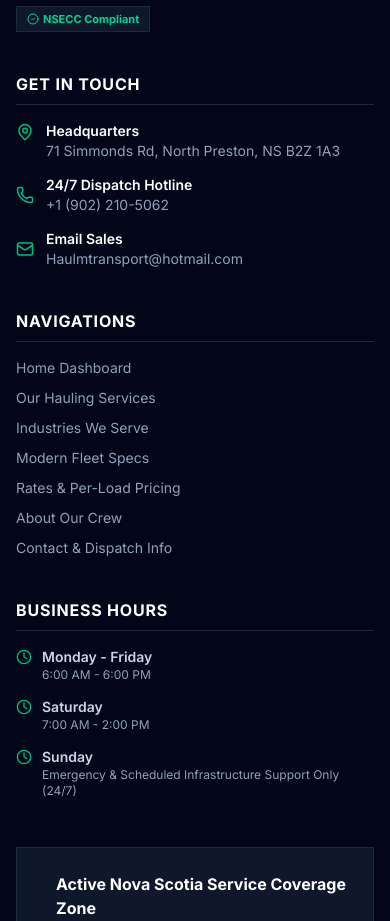
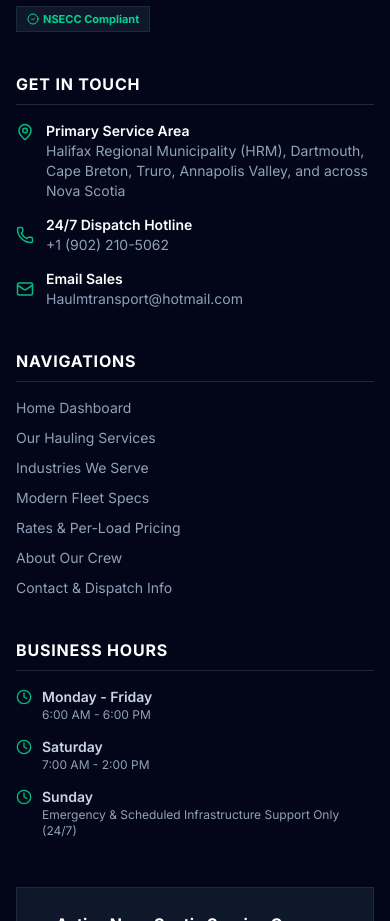
Before and after one commit to olatunjibyass/halum, a React (Vite) app: page / in a window 390 px wide. Shown: the part 10505-11426 px from the top of the page. Built offline with nearby package versions, Linux system fonts and the light colour scheme.

Commit message:
refactor: replace physical address with service area
Removed the physical headquarters address and updated UI components to display the primary service area to better reflect the company's mobile operations.

```diff
--- a/src/components/Footer.tsx
+++ b/src/components/Footer.tsx
@@ -55,8 +55,8 @@ export default function Footer({ setCurrentPage }: FooterProps) {
               <li className="flex items-start gap-3">
                 <MapPin className="text-emerald-500 shrink-0 mt-0.5" size={18} />
                 <span>
-                  <strong className="block text-white font-semibold">Headquarters</strong>
-                  {COMPANY_INFO.address}
+                  <strong className="block text-white font-semibold">Primary Service Area</strong>
+                  {COMPANY_INFO.serviceArea}
                 </span>
               </li>
               <li className="flex items-center gap-3">
--- a/src/components/Navbar.tsx
+++ b/src/components/Navbar.tsx
@@ -40,7 +40,7 @@ export default function Navbar({ currentPage, setCurrentPage, openQuoteModal }:
             24/7 Operations Support
           </span>
           <span className="hidden md:inline-block">|</span>
-          <span className="hidden md:inline-block">{COMPANY_INFO.address}</span>
+          <span className="hidden md:inline-block">Serving HRM & Across Nova Scotia</span>
         </div>
         <div className="flex items-center gap-4">
           <a href={`tel:${COMPANY_INFO.phoneRaw}`} className="text-emerald-500 hover:text-emerald-400 font-semibold flex items-center gap-1 transition-colors">
--- a/src/data.ts
+++ b/src/data.ts
@@ -5,7 +5,6 @@ export const COMPANY_INFO = {
   phone: '+1 (902) 210-5062',
   phoneRaw: '19022105062',
   email: 'Haulmtransport@hotmail.com',
-  address: '71 Simmonds Rd, North Preston, NS B2Z 1A3',
   serviceArea: 'Halifax Regional Municipality (HRM), Dartmouth, Cape Breton, Truro, Annapolis Valley, and across Nova Scotia',
   hours: [
     { days: 'Monday - Friday', times: '6:00 AM - 6:00 PM' },
--- a/src/pages/Contact.tsx
+++ b/src/pages/Contact.tsx
@@ -112,8 +112,8 @@ export default function ContactPage() {
               <div className="flex gap-4">
                 <MapPin className="text-emerald-500 shrink-0 mt-0.5" size={20} />
                 <div>
-                  <h4 className="text-white font-bold text-xs uppercase tracking-wider font-display">Halifax Headquarters</h4>
-                  <p className="text-slate-400 text-xs mt-1 leading-relaxed">{COMPANY_INFO.address}</p>
+                  <h4 className="text-white font-bold text-xs uppercase tracking-wider font-display">Primary Coverage Area</h4>
+                  <p className="text-slate-400 text-xs mt-1 leading-relaxed">{COMPANY_INFO.serviceArea}</p>
                 </div>
               </div>
               <div className="flex gap-4 border-t border-slate-800 pt-4">
```
